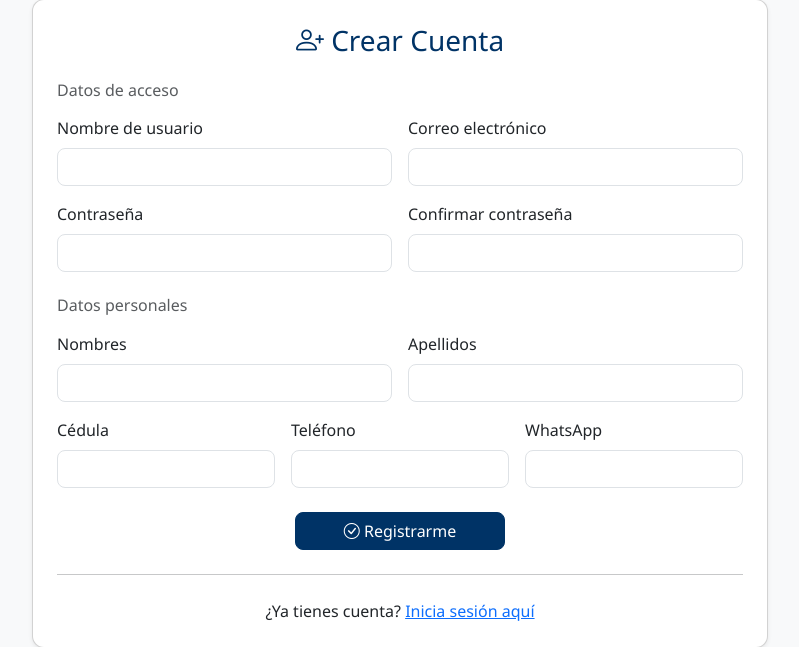
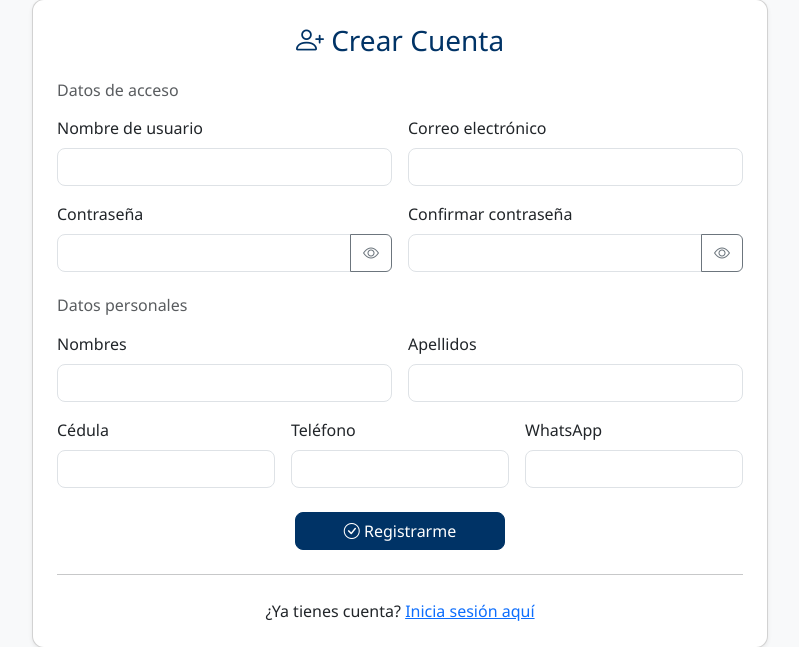
Before and after one commit to GilbertoSegun2/vibaweb, a Django app: page /registro/ in a window 1280 px wide. Shown: the part 85-732 px from the top of the page, without its empty margins (240-1039 px from the left). Run offline with Django 5.2, Linux system fonts and the light colour scheme; data that the repository does not hold is empty.

Commit message:
Re-agregar ojitos de mostrar/ocultar contrasena en login y registro

```diff
--- a/templates/registro.html
+++ b/templates/registro.html
@@ -35,12 +35,22 @@
                         </div>
                         <div class="col-md-6">
                             <label class="form-label">{{ form.password1.label }}</label>
-                            {{ form.password1 }}
+                            <div class="input-group">
+                                {{ form.password1 }}
+                                <button type="button" class="btn btn-outline-secondary" onclick="togglePassword(this)" tabindex="-1">
+                                    <i class="bi bi-eye"></i>
+                                </button>
+                            </div>
                             {% if form.password1.errors %}<div class="text-danger small">{{ form.password1.errors }}</div>{% endif %}
                         </div>
                         <div class="col-md-6">
                             <label class="form-label">{{ form.password2.label }}</label>
-                            {{ form.password2 }}
+                            <div class="input-group">
+                                {{ form.password2 }}
+                                <button type="button" class="btn btn-outline-secondary" onclick="togglePassword(this)" tabindex="-1">
+                                    <i class="bi bi-eye"></i>
+                                </button>
+                            </div>
                             {% if form.password2.errors %}<div class="text-danger small">{{ form.password2.errors }}</div>{% endif %}
                         </div>
                     </div>
```
Also changed, not shown: templates/login.html (+7 -1 lines).
